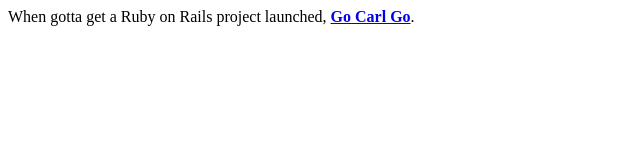
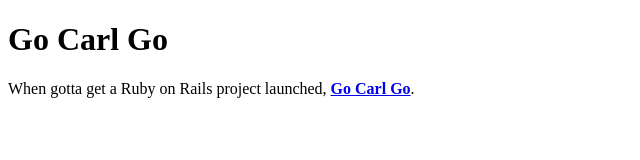
Before and after one commit to captproton/gocarlgo, a plain HTML site: page index.html in a window 1280 px wide. Shown: the whole page, without its empty margins (0-640 px from the left). Drawn offline with Linux system fonts and the light colour scheme.

Commit message:
ADDED: headline

```diff
--- a/index.html
+++ b/index.html
@@ -6,6 +6,7 @@
     <title>Go Carl Go: Carl Tanner's Home on the Web</title>
   </head>
   <body>
+    <h1>Go Carl Go</h1>
     When gotta get a Ruby on Rails project launched,
     <strong><a href="gocarlgo.com">Go Carl Go</a></strong
     >.
```
